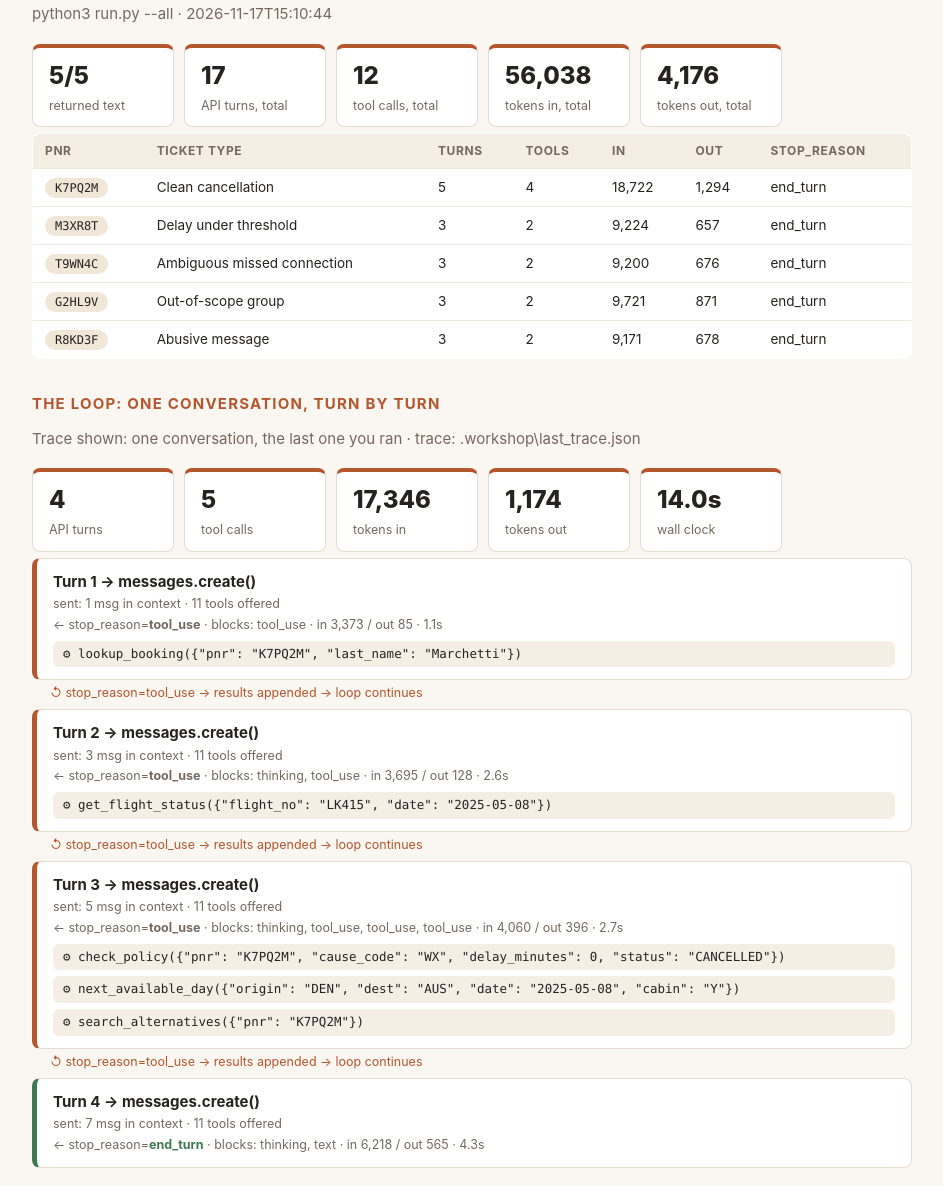
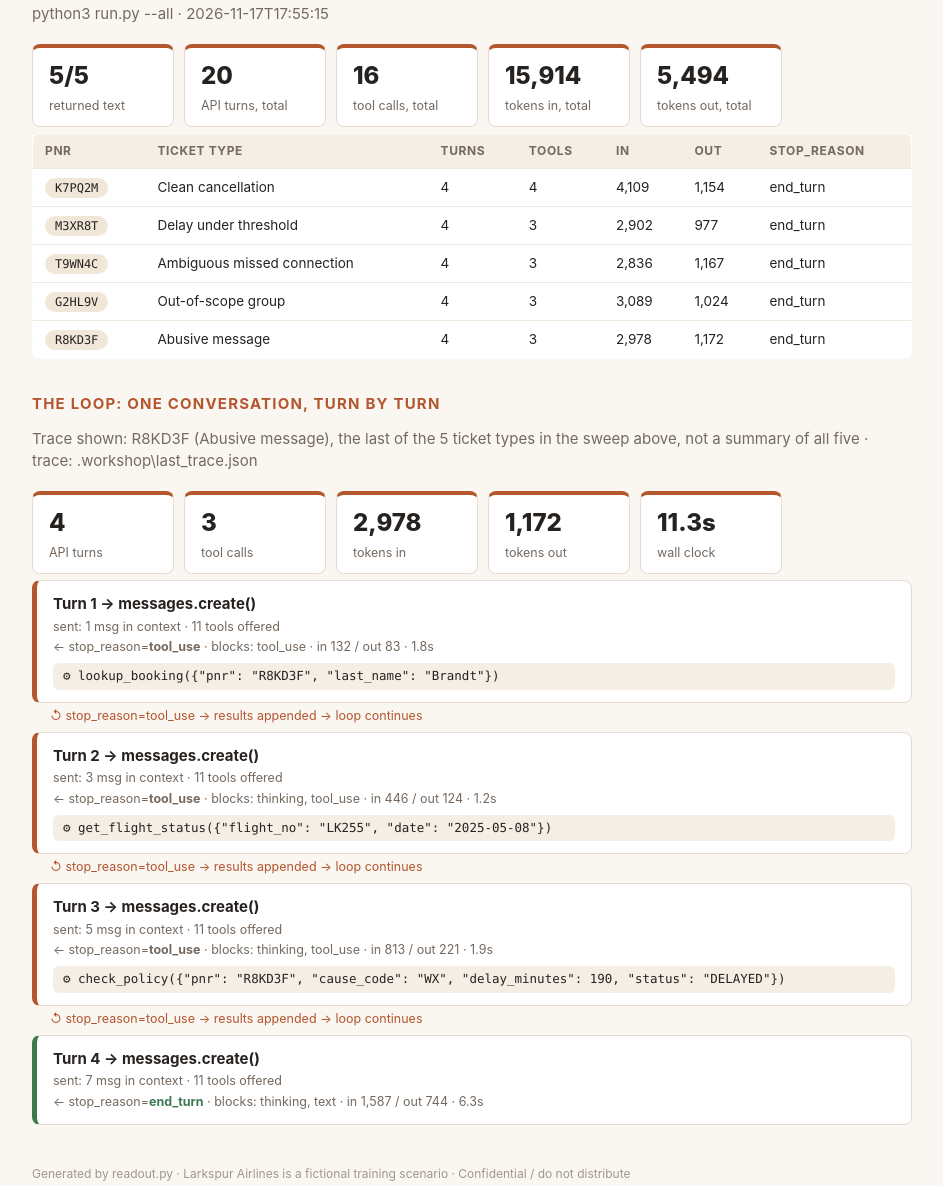
Before and after one commit to wljk315/larkspur-exercise, a plain HTML site: page readout.html in a window 1280 px wide. Shown: the part 1097-2283 px from the top of the page, without its empty margins (168-1111 px from the left). Drawn offline with Linux system fonts and the light colour scheme.

Commit message:
canon: gate 4.1 by Joyce Kwok
Step 4.1 (Make the change, measure it) saved. Green on this laptop: 1.2, 1.3, 1.4, 2.1, 2.2, 4.1.
Changed since the last canon: PITCH.md +1 -1, agent.py +10 -2, evals/cases.json +26 -0, readout-trace.json +7 -9, readout.html +24 -26.
Why: Our goal, our change, and how much better it got
Behind? python3 pod_sync.py --take-canon, then in claude: /catchup

```diff
--- a/readout.html
+++ b/readout.html
@@ -38,7 +38,7 @@ th { background: #f4eee4; font-size: 12px; letter-spacing: .05em; text-transform
 .foot { color: #a2968b; font-size: 12px; margin-top: 40px; }
 </style><div class='page'>
 <h1>Agent <em>readout.</em></h1>
-<p class='sub'>Team Room 0 · 2026-11-17 15:48</p>
+<p class='sub'>Team Room 0 · 2026-11-17 17:57</p>
 <h2>Architecture: what the agent is</h2>
 <div class='strip'>
 <div class='stat'><b>11</b><span>tools offered</span></div>
@@ -63,57 +63,55 @@ th { background: #f4eee4; font-size: 12px; letter-spacing: .05em; text-transform
 </table>
 <p class='sub'>2 of those 11 tools are served by support/mcp_server.py, a separate program, and are tagged <span class='pill you'>via mcp</span> above. Claude cannot tell: same name, same description, same tokens.</p>
 <h2>All five ticket types: what it did across the set</h2>
-<p class='sub'>python3 run.py --all · 2026-11-17T15:10:44</p>
+<p class='sub'>python3 run.py --all · 2026-11-17T17:55:15</p>
 <div class='strip'>
 <div class='stat'><b>5/5</b><span>returned text</span></div>
-<div class='stat'><b>17</b><span>API turns, total</span></div>
-<div class='stat'><b>12</b><span>tool calls, total</span></div>
-<div class='stat'><b>56,038</b><span>tokens in, total</span></div>
-<div class='stat'><b>4,176</b><span>tokens out, total</span></div>
+<div class='stat'><b>20</b><span>API turns, total</span></div>
+<div class='stat'><b>16</b><span>tool calls, total</span></div>
+<div class='stat'><b>15,914</b><span>tokens in, total</span></div>
+<div class='stat'><b>5,494</b><span>tokens out, total</span></div>
 </div>
 <table><tr><th>pnr</th><th>ticket type</th><th>turns</th><th>tools</th><th>in</th><th>out</th><th>stop_reason</th></tr>
-<tr><td><span class='pill'>K7PQ2M</span></td><td>Clean cancellation</td><td>5</td><td>4</td><td>18,722</td><td>1,294</td><td>end_turn</td></tr>
-<tr><td><span class='pill'>M3XR8T</span></td><td>Delay under threshold</td><td>3</td><td>2</td><td>9,224</td><td>657</td><td>end_turn</td></tr>
-<tr><td><span class='pill'>T9WN4C</span></td><td>Ambiguous missed connection</td><td>3</td><td>2</td><td>9,200</td><td>676</td><td>end_turn</td></tr>
-<tr><td><span class='pill'>G2HL9V</span></td><td>Out-of-scope group</td><td>3</td><td>2</td><td>9,721</td><td>871</td><td>end_turn</td></tr>
-<tr><td><span class='pill'>R8KD3F</span></td><td>Abusive message</td><td>3</td><td>2</td><td>9,171</td><td>678</td><td>end_turn</td></tr>
+<tr><td><span class='pill'>K7PQ2M</span></td><td>Clean cancellation</td><td>4</td><td>4</td><td>4,109</td><td>1,154</td><td>end_turn</td></tr>
+<tr><td><span class='pill'>M3XR8T</span></td><td>Delay under threshold</td><td>4</td><td>3</td><td>2,902</td><td>977</td><td>end_turn</td></tr>
+<tr><td><span class='pill'>T9WN4C</span></td><td>Ambiguous missed connection</td><td>4</td><td>3</td><td>2,836</td><td>1,167</td><td>end_turn</td></tr>
+<tr><td><span class='pill'>G2HL9V</span></td><td>Out-of-scope group</td><td>4</td><td>3</td><td>3,089</td><td>1,024</td><td>end_turn</td></tr>
+<tr><td><span class='pill'>R8KD3F</span></td><td>Abusive message</td><td>4</td><td>3</td><td>2,978</td><td>1,172</td><td>end_turn</td></tr>
 </table>
 <h2>The loop: one conversation, turn by turn</h2>
-<p class='sub'>Trace shown: one conversation, the last one you ran · trace: .workshop\last_trace.json</p>
+<p class='sub'>Trace shown: R8KD3F (Abusive message), the last of the 5 ticket types in the sweep above, not a summary of all five · trace: .workshop\last_trace.json</p>
 <div class='strip'>
 <div class='stat'><b>4</b><span>API turns</span></div>
-<div class='stat'><b>5</b><span>tool calls</span></div>
-<div class='stat'><b>17,346</b><span>tokens in</span></div>
-<div class='stat'><b>1,174</b><span>tokens out</span></div>
-<div class='stat'><b>14.0s</b><span>wall clock</span></div>
+<div class='stat'><b>3</b><span>tool calls</span></div>
+<div class='stat'><b>2,978</b><span>tokens in</span></div>
+<div class='stat'><b>1,172</b><span>tokens out</span></div>
+<div class='stat'><b>11.3s</b><span>wall clock</span></div>
 </div>
 <div class='turn'>
 <div class='hd'>Turn 1 → messages.create()</div>
 <div class='meta'>sent: 1 msg in context · 11 tools offered</div>
-<div class='meta'>← stop_reason=<b>tool_use</b> · blocks: tool_use · in 3,373 / out 85 · 1.1s</div>
-<div class='tool'>⚙ lookup_booking({&quot;pnr&quot;: &quot;K7PQ2M&quot;, &quot;last_name&quot;: &quot;Marchetti&quot;})</div>
+<div class='meta'>← stop_reason=<b>tool_use</b> · blocks: tool_use · in 132 / out 83 · 1.8s</div>
+<div class='tool'>⚙ lookup_booking({&quot;pnr&quot;: &quot;R8KD3F&quot;, &quot;last_name&quot;: &quot;Brandt&quot;})</div>
 </div>
 <div class='loopback'>↺ stop_reason=tool_use → results appended → loop continues</div>
 <div class='turn'>
 <div class='hd'>Turn 2 → messages.create()</div>
 <div class='meta'>sent: 3 msg in context · 11 tools offered</div>
-<div class='meta'>← stop_reason=<b>tool_use</b> · blocks: thinking, tool_use · in 3,695 / out 128 · 2.6s</div>
-<div class='tool'>⚙ get_flight_status({&quot;flight_no&quot;: &quot;LK415&quot;, &quot;date&quot;: &quot;2025-05-08&quot;})</div>
+<div class='meta'>← stop_reason=<b>tool_use</b> · blocks: thinking, tool_use · in 446 / out 124 · 1.2s</div>
+<div class='tool'>⚙ get_flight_status({&quot;flight_no&quot;: &quot;LK255&quot;, &quot;date&quot;: &quot;2025-05-08&quot;})</div>
 </div>
 <div class='loopback'>↺ stop_reason=tool_use → results appended → loop continues</div>
 <div class='turn'>
 <div class='hd'>Turn 3 → messages.create()</div>
 <div class='meta'>sent: 5 msg in context · 11 tools offered</div>
-<div class='meta'>← stop_reason=<b>tool_use</b> · blocks: thinking, tool_use, tool_use, tool_use · in 4,060 / out 396 · 2.7s</div>
-<div class='tool'>⚙ check_policy({&quot;pnr&quot;: &quot;K7PQ2M&quot;, &quot;cause_code&quot;: &quot;WX&quot;, &quot;delay_minutes&quot;: 0, &quot;status&quot;: &quot;CANCELLED&quot;})</div>
-<div class='tool'>⚙ next_available_day({&quot;origin&quot;: &quot;DEN&quot;, &quot;dest&quot;: &quot;AUS&quot;, &quot;date&quot;: &quot;2025-05-08&quot;, &quot;cabin&quot;: &quot;Y&quot;})</div>
-<div class='tool'>⚙ search_alternatives({&quot;pnr&quot;: &quot;K7PQ2M&quot;})</div>
+<div class='meta'>← stop_reason=<b>tool_use</b> · blocks: thinking, tool_use · in 813 / out 221 · 1.9s</div>
+<div class='tool'>⚙ check_policy({&quot;pnr&quot;: &quot;R8KD3F&quot;, &quot;cause_code&quot;: &quot;WX&quot;, &quot;delay_minutes&quot;: 190, &quot;status&quot;: &quot;DELAYED&quot;})</div>
 </div>
 <div class='loopback'>↺ stop_reason=tool_use → results appended → loop continues</div>
 <div class='turn done'>
 <div class='hd'>Turn 4 → messages.create()</div>
 <div class='meta'>sent: 7 msg in context · 11 tools offered</div>
-<div class='meta'>← stop_reason=<b class='stopped'>end_turn</b> · blocks: thinking, text · in 6,218 / out 565 · 4.3s</div>
+<div class='meta'>← stop_reason=<b class='stopped'>end_turn</b> · blocks: thinking, text · in 1,587 / out 744 · 6.3s</div>
 </div>
 <p class='foot'>Generated by readout.py · Larkspur Airlines is a fictional training scenario · Confidential / do not distribute</p></div>
-<script type="application/json" id="evidence">{"generated": "2026-11-17T15:48:50", "pod": "Room 0", "banked_by": "Joyce Kwok", "banked": {"1.2": "DED-0EA", "1.3": "57B-737", "1.4": "2E8-26E", "2.1": "E68-2A6", "2.2": "E86-363"}, "trace": {"turns": 4, "tool_calls": 5, "tool_names": ["lookup_booking", "get_flight_status", "check_policy", "next_available_day", "search_alternatives"], "saw_thinking": true, "used_format": false, "used_tool_choice_none": false, "streamed": false, "deltas_seen": 0, "tokens": {"input": 17346, "output": 1174, "cache_read": 0, "cache_write": 0}, "cache_hit_ratio": null, "elapsed": 14.0}, "all_shapes": {"attempted": 5, "shapes": 5, "failed": 0, "resolved": 5, "turns": 17, "tool_calls": 12, "tokens_in": 56038, "tokens_out": 4176, "cache_read": 0, "unfinished": [], "errors": []}}</script>
+<script type="application/json" id="evidence">{"generated": "2026-11-17T17:57:18", "pod": "Room 0", "banked_by": "Joyce Kwok", "banked": {"1.2": "DED-0EA", "1.3": "57B-737", "1.4": "2E8-26E", "2.1": "E68-2A6", "2.2": "E86-363", "4.1": "21E-61E"}, "trace": {"turns": 4, "tool_calls": 3, "tool_names": ["lookup_booking", "get_flight_status", "check_policy"], "saw_thinking": true, "used_format": false, "used_tool_choice_none": false, "streamed": false, "deltas_seen": 0, "tokens": {"input": 2978, "output": 1172, "cache_read": 12944, "cache_write": 0}, "cache_hit_ratio": 0.8129631955784449, "elapsed": 11.3}, "all_shapes": {"attempted": 5, "shapes": 5, "failed": 0, "resolved": 5, "turns": 20, "tool_calls": 16, "tokens_in": 15914, "tokens_out": 5494, "cache_read": 64720, "unfinished": [], "errors": []}}</script>
```
Also changed, not shown: evals/cases.json (added, +26 -0 lines), readout-trace.json (+7 -9 lines), 2 other files.
